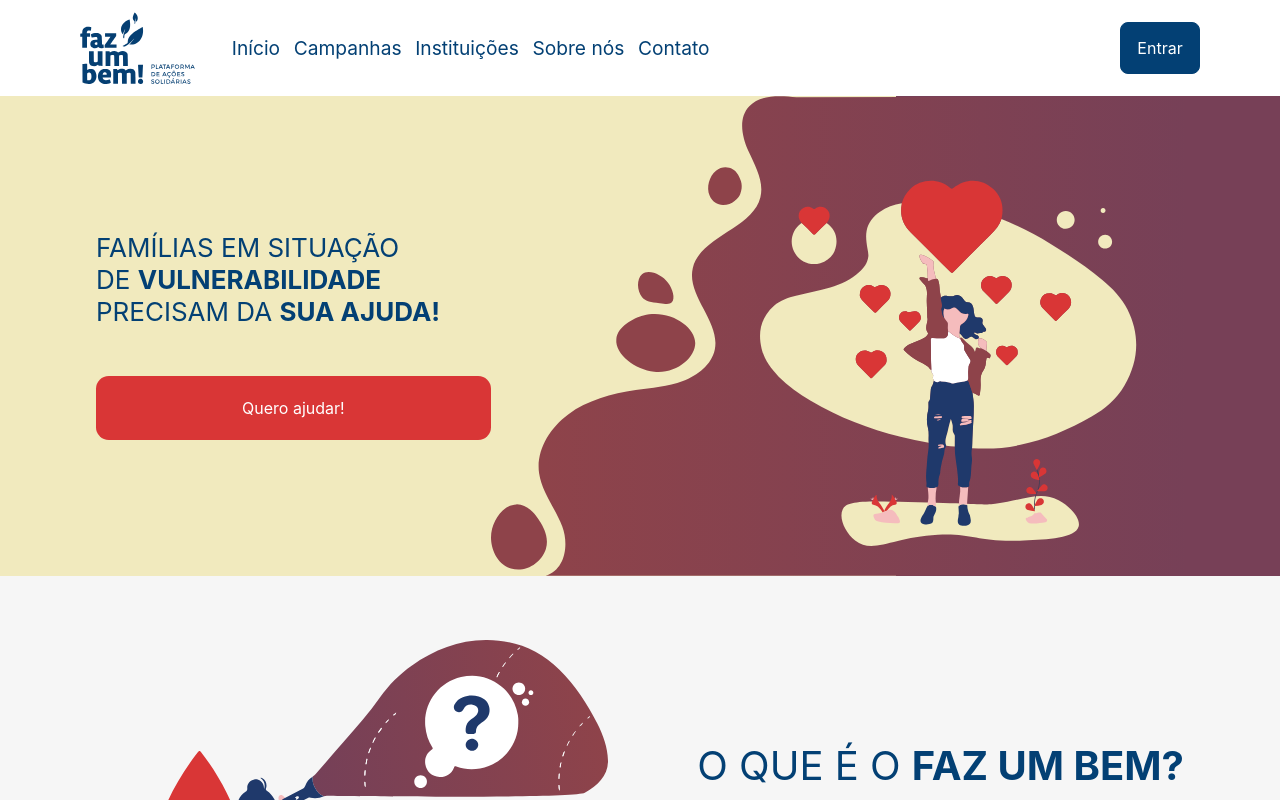
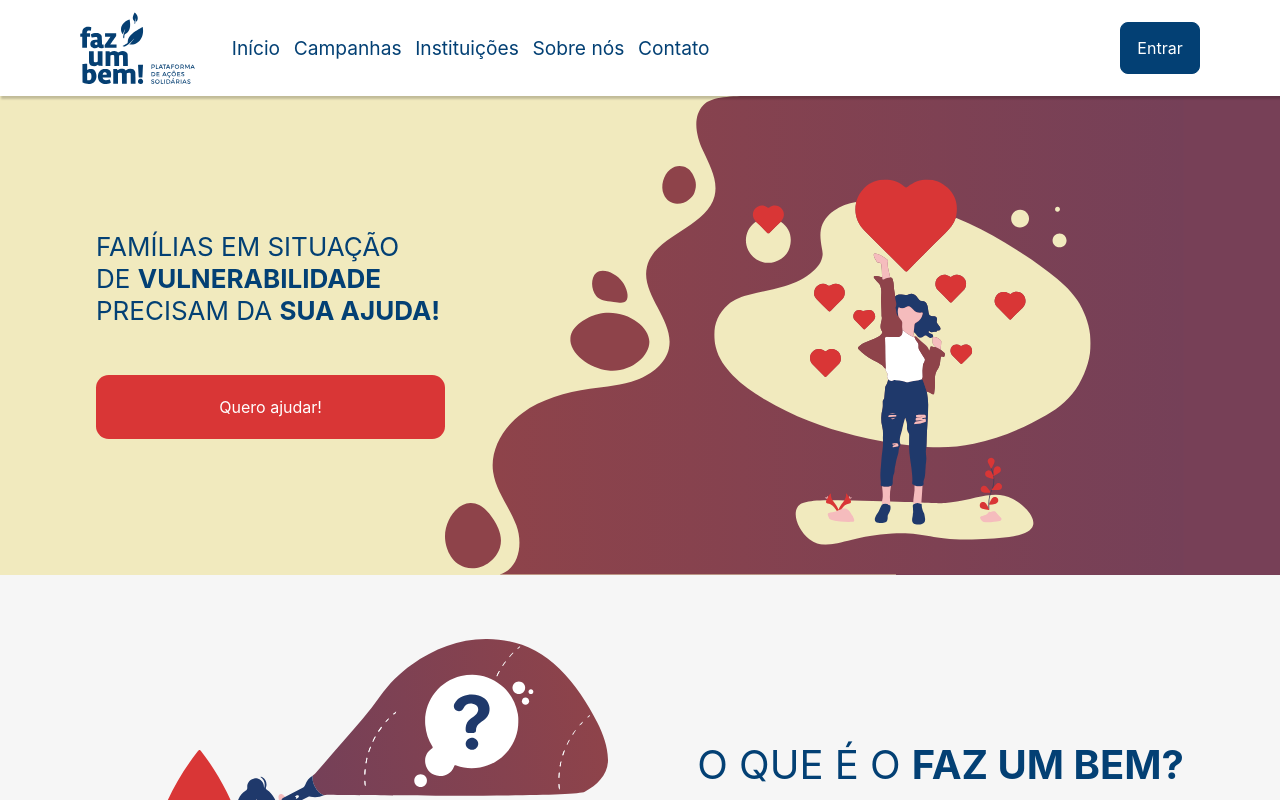
Before and after one commit to Faz-um-bem/frontend, a Next.js app: page / in a window 1280 px wide. Shown: the top 800 px of the page. Built offline with nearby package versions, Linux system fonts and the light colour scheme.

Commit message:
Corrigindo página inicial

```diff
--- a/src/components/Header/styles.ts
+++ b/src/components/Header/styles.ts
@@ -18,6 +18,9 @@ export const Container = styled.div<ContainerProps>`
   display: flex;
   justify-content: center;
   padding: 2.5rem;
+
+  position: relative;
+  z-index: 10;
 
   > div {
     display: flex;
--- a/src/styles/index.ts
+++ b/src/styles/index.ts
@@ -17,6 +17,7 @@ export const Wrapper = styled.div`
   position: relative;
   display: grid;
   grid-template-columns: 1fr 1fr;
+  margin-top: -1px;
 
   > div {
     width: 100%;
```
Also changed, not shown: public/imgs/main.svg.
